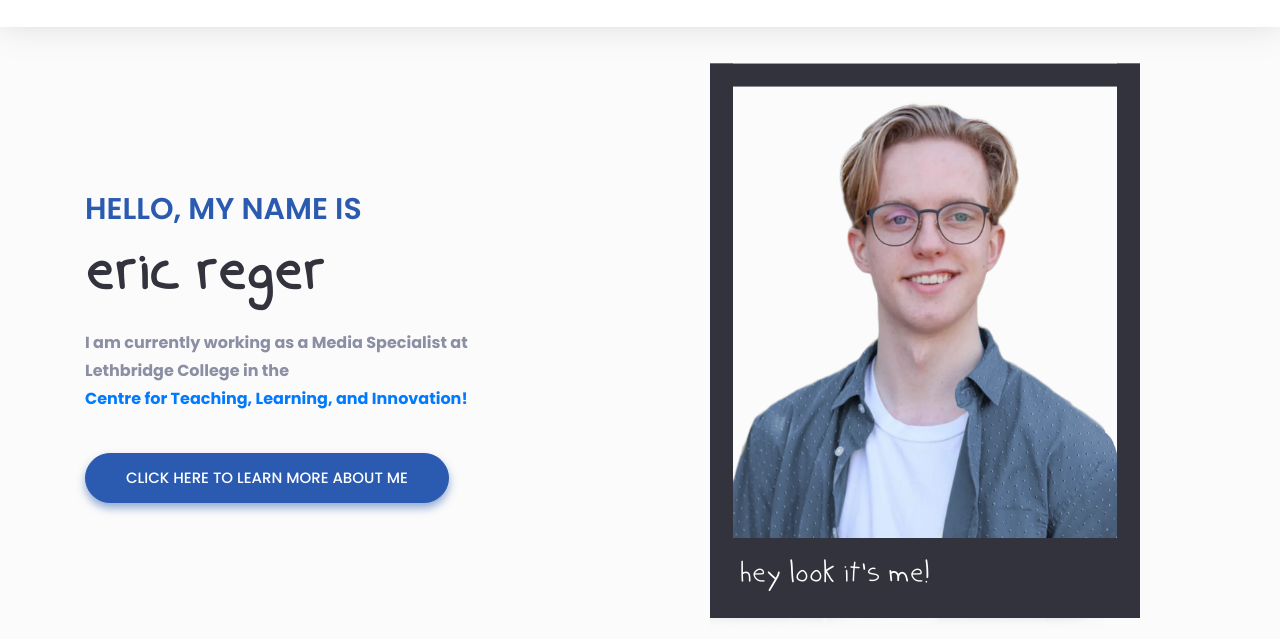
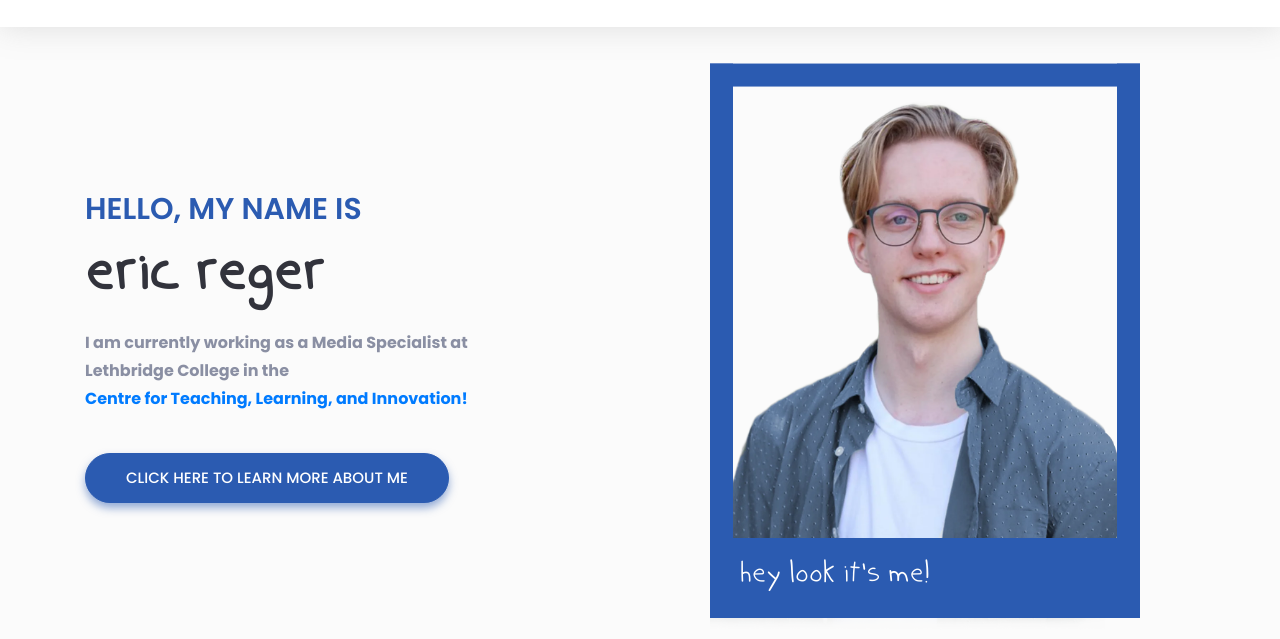
Before and after one commit to ericreger/ericreger.github.io, a plain HTML site: page index.html in a window 1280 px wide. Shown: the part 108-747 px from the top of the page. Drawn offline with nearby package versions, Linux system fonts and the light colour scheme; files whose address does not match are found by name.

Commit message:
Add files via upload

```diff
--- a/assets/css/style.css
+++ b/assets/css/style.css
@@ -612,7 +612,9 @@ max-width: 100%}
         color: #2b5bb1; }
         .navigation .navbar .navbar-nav .nav-item.active a::before, .navigation .navbar .navbar-nav .nav-item:hover a::before {
           height: 45px; }
-
+.header-area{
+    height: 100vh;
+}
 .header-content {
   height: 730px;
   width: 100%;
@@ -779,7 +781,7 @@ width: 50% !important;}
     content: '';
     width: 100%;
     height: 82%;
-    border: 23px solid #32333c;
+    border: 23px solid #2b5bb1;
     border-bottom: 0;
     top: 47%;
     left: 0;
@@ -793,7 +795,7 @@ width: 50% !important;}
     content: '';
     width: 100%;
     height: 80px;
-    background-color: #32333c;
+    background-color: #2b5bb1;
     left: 0;
     bottom: 52px;
     z-index: 12; }
```
